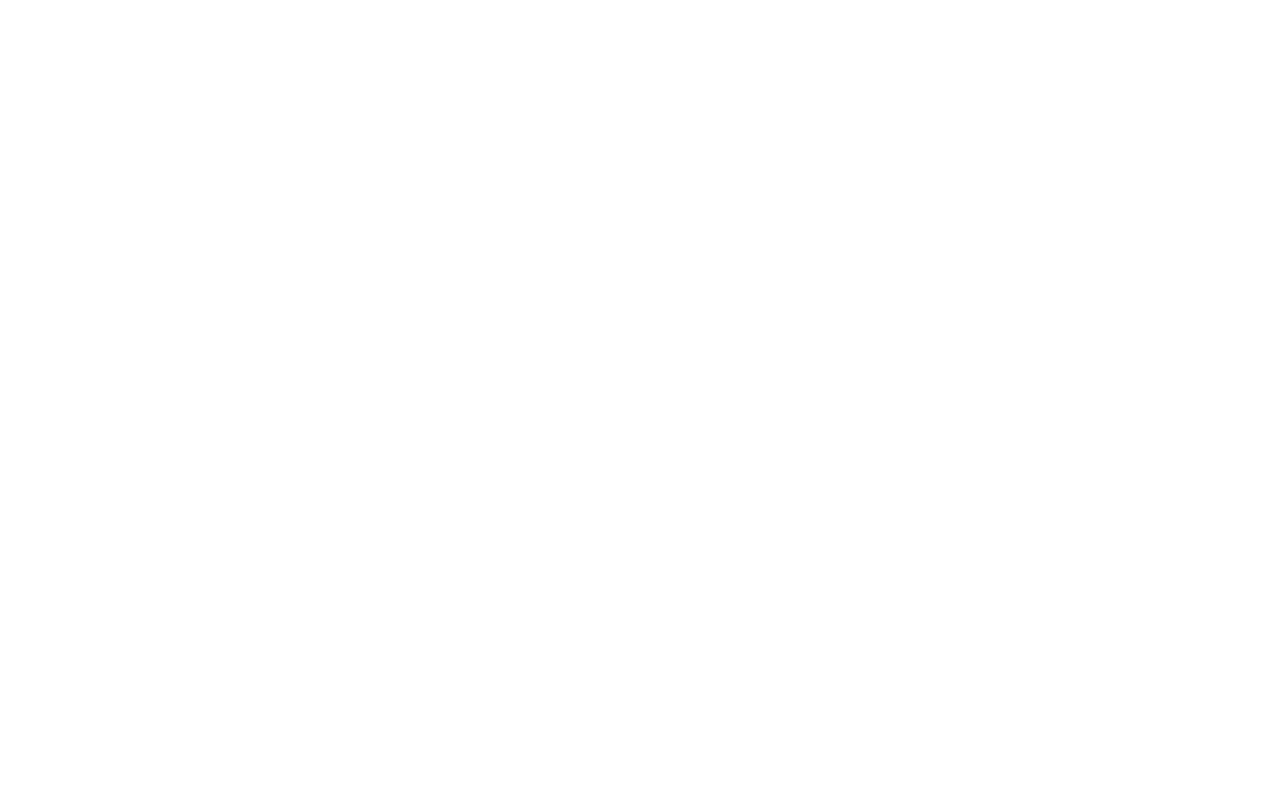
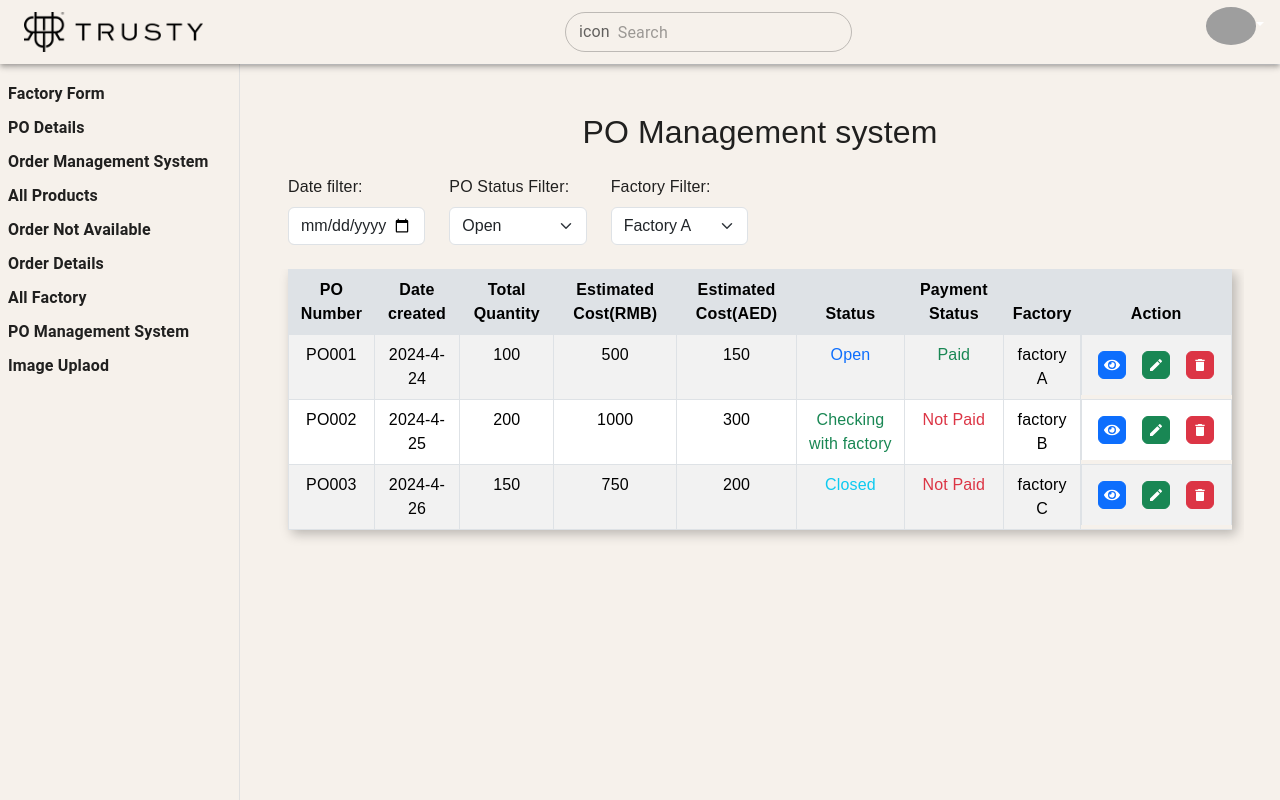
Before and after one commit to trustyuae/trustyuae, a React (Create React App) app: page /PO_ManagementSystem in a window 1280 px wide. Before the commit this address had no page. Shown: the top 800 px of the page. Built offline with nearby package versions, Linux system fonts and the light colour scheme; sample sign-in values are in the browser's storage; grey boxes are pictures that could not be loaded; the HTML template or start-up script is replaced by a standard one.

Commit message:
roting added

```diff
--- a/src/App.js
+++ b/src/App.js
@@ -13,7 +13,7 @@
 import ImageUpload from "./components/ImageUpload";
 import OrderDetails from "./components/OrderDetails";
 import AllFactory from "./components/AllFactory";
-
+import POManagementSystem from "./components/POManagementSystem";
 function App() {
   return (
     <>
@@ -36,6 +36,7 @@
               <Route exact path="/image_upload" element={<ImageUpload/>} />
               <Route exact path="/order_details" element={<OrderDetails/>} />
               <Route exact path="/all_factory" element={<AllFactory/>} />
+              <Route exact path="/PO_ManagementSystem" element={<POManagementSystem/>} />
             </Route>
           </Route>
         </Routes>
--- a/src/components/Dashboardd.js
+++ b/src/components/Dashboardd.js
@@ -281,6 +281,12 @@
               </Typography>
               <Typography
                 sx={{ mt: "10px", cursor: "pointer" }}
+                onClick={() => handleLinkClick("/PO_ManagementSystem")}
+              >
+                <strong>PO Management System</strong>
+              </Typography>
+              <Typography
+                sx={{ mt: "10px", cursor: "pointer" }}
                 onClick={() => handleLinkClick("/image_upload")}
               >
                 <strong>Image Uplaod</strong>
```
Also changed, not shown: src/components/POManagementSystem.js (+0 -19 lines), 1 other file (tests, documents, lock files or other folders).
